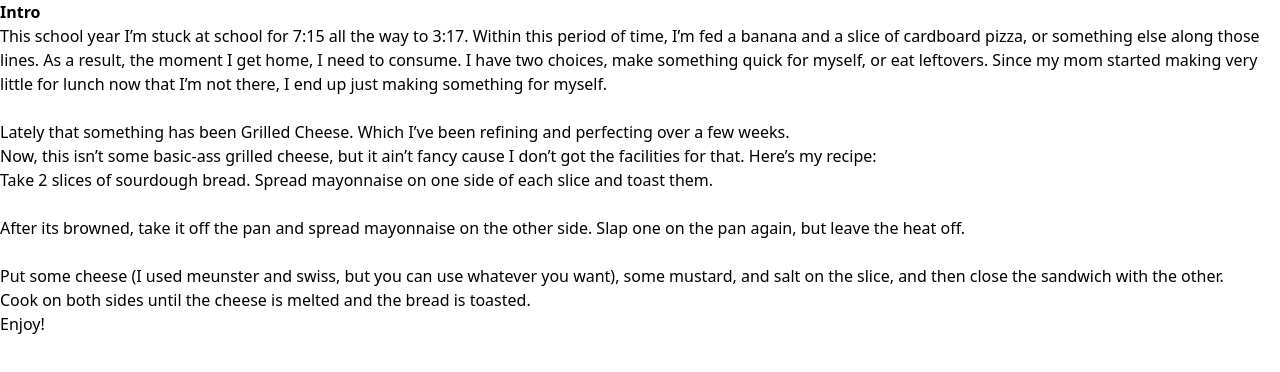
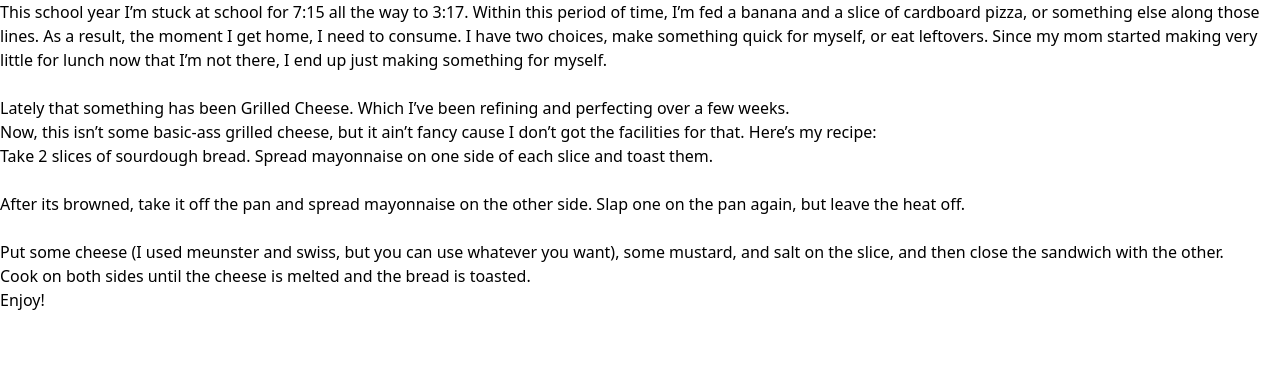
Before and after one commit to Fairhain/recipe-blog, an Astro site: page /blog/blogpost-1 in a window 1280 px wide. Built offline with nearby package versions, Linux system fonts and the light colour scheme; Astro itself is replaced by a stand-in of ours.

Commit message:
modified:   src/content/blog/blogpost-1.md

```diff
--- a/src/content/blog/blogpost-1.md
+++ b/src/content/blog/blogpost-1.md
@@ -8,7 +8,6 @@ description: My grilled cheese recipe
 layout: '../../layouts/blogpost.astro'
 ---
 
-## **Intro**
 
 This school year I'm stuck at school for 7:15 all the way to 3:17. Within this period of time, I'm fed a banana and a slice of cardboard pizza, or something else along those lines. As a result, the moment I get home, I need to consume. I have two choices, make something quick for myself, or eat leftovers. Since my mom started making very little for lunch now that I'm not there, I end up just making something for myself.
 <br/>
@@ -16,12 +15,12 @@ Lately that something has been Grilled Cheese. Which I've been refining and perf
 <br/>
 Now, this isn't some basic-ass grilled cheese, but it ain't fancy cause I don't got the facilities for that. Here's my recipe:
 <br/>
-  1. Take 2 slices of sourdough bread. Spread mayonnaise on one side of each slice and toast them.
+  Take 2 slices of sourdough bread. Spread mayonnaise on one side of each slice and toast them.
   <br/>
-  2. After its browned, take it off the pan and spread mayonnaise on the other side. Slap one on the pan again, but leave the heat off.
+  After its browned, take it off the pan and spread mayonnaise on the other side. Slap one on the pan again, but leave the heat off.
   <br/>
-  3. Put some cheese (I used meunster and swiss, but you can use whatever you want), some mustard, and salt on the slice, and then close the sandwich with the other.
+  Put some cheese (I used meunster and swiss, but you can use whatever you want), some mustard, and salt on the slice, and then close the sandwich with the other.
   <br/>
-  4. Cook on both sides until the cheese is melted and the bread is toasted.
+  Cook on both sides until the cheese is melted and the bread is toasted.
   <br/>
-  5. Enjoy!
+  Enjoy!
```
